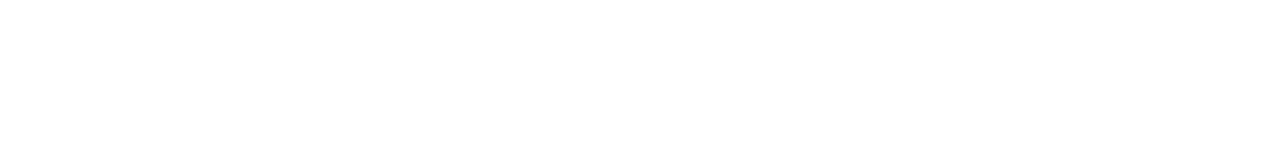
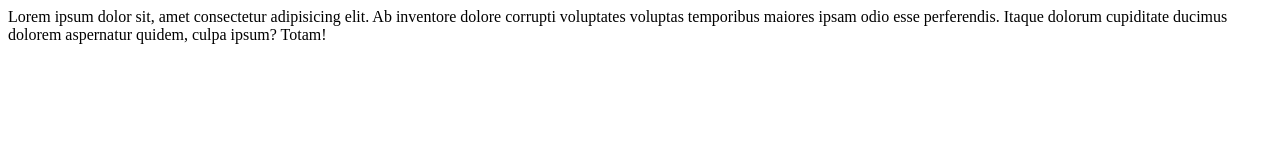
Before and after one commit to TyDAngga/SistemPPDB-SMK-REST-Arsitektur, a plain HTML site: page index.html in a window 1280 px wide. Drawn offline with Linux system fonts and the light colour scheme.

Commit message:
footer added

```diff
--- a/index.html
+++ b/index.html
@@ -7,6 +7,10 @@
     <title>Document</title>
 </head>
 <body>
-
+    <footer>
+        <div class="section contact">
+            Lorem ipsum dolor sit, amet consectetur adipisicing elit. Ab inventore dolore corrupti voluptates voluptas temporibus maiores ipsam odio esse perferendis. Itaque dolorum cupiditate ducimus dolorem aspernatur quidem, culpa ipsum? Totam!
+        </div>
+    </footer>
 </body>
 </html>
```
